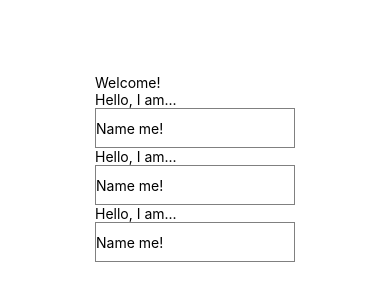
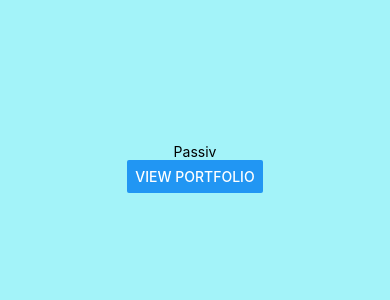
Before and after one commit to xihai01/investment-analyzer, a React Native app: screen / in a window 390 px wide. Shown: the part 254-554 px from the top of the page. Built offline with nearby package versions, Linux system fonts and the light colour scheme.

Commit message:
design front page

```diff
--- a/App.js
+++ b/App.js
@@ -1,5 +1,5 @@
 import { StatusBar } from "expo-status-bar";
-import { StyleSheet, Text, View } from "react-native";
+import { Button, StyleSheet, Text, View } from "react-native";
 import Cafe from "./components/Cafe";
 
 export default function App() {
@@ -7,8 +7,13 @@ export default function App() {
 
   return (
     <View style={styles.container}>
-      <Cafe />
-      <StatusBar style="auto" />
+      <Text>Passiv</Text>
+      <Button
+        title="View Portfolio"
+        onPress={() => {
+          console.log("button clicked");
+        }}
+      ></Button>
     </View>
   );
 }
@@ -16,7 +21,7 @@ export default function App() {
 const styles = StyleSheet.create({
   container: {
     flex: 1,
-    backgroundColor: "#fff",
+    backgroundColor: "#a3f3f9",
     alignItems: "center",
     justifyContent: "center",
   },
```
